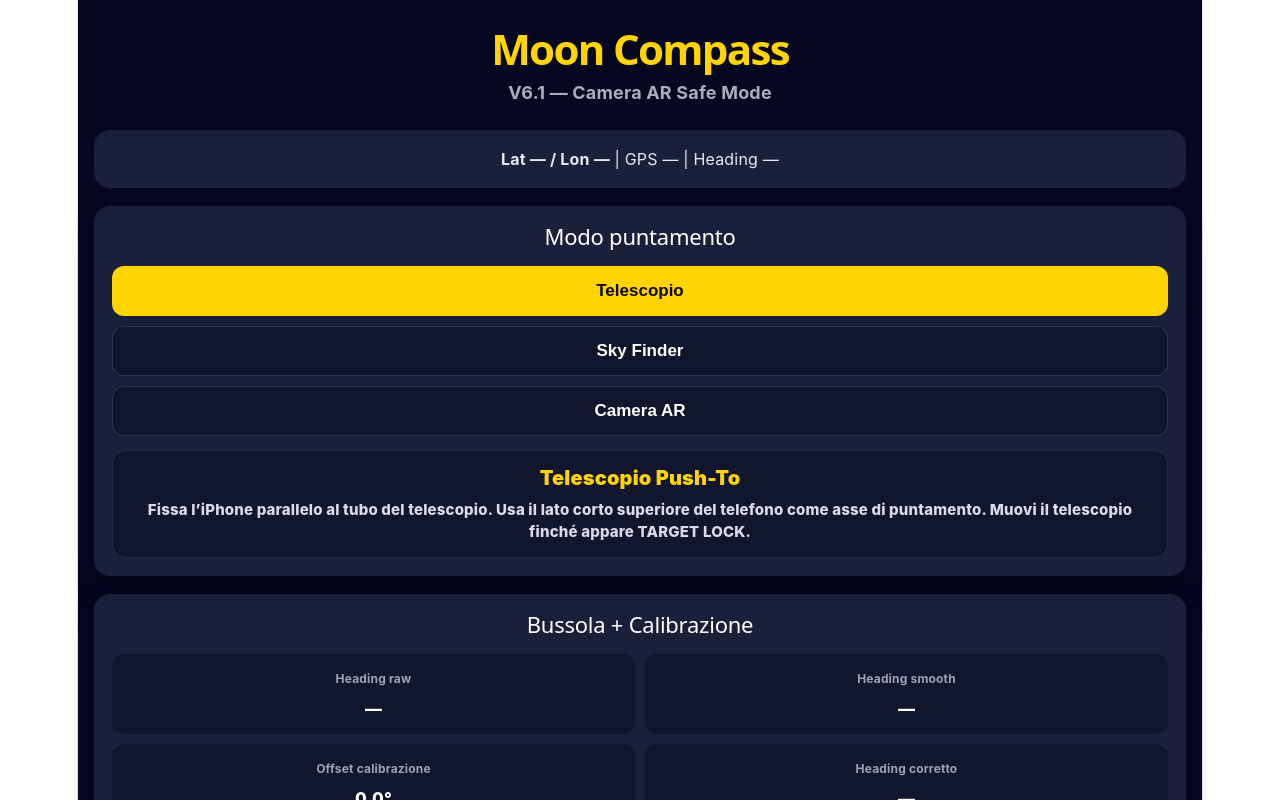
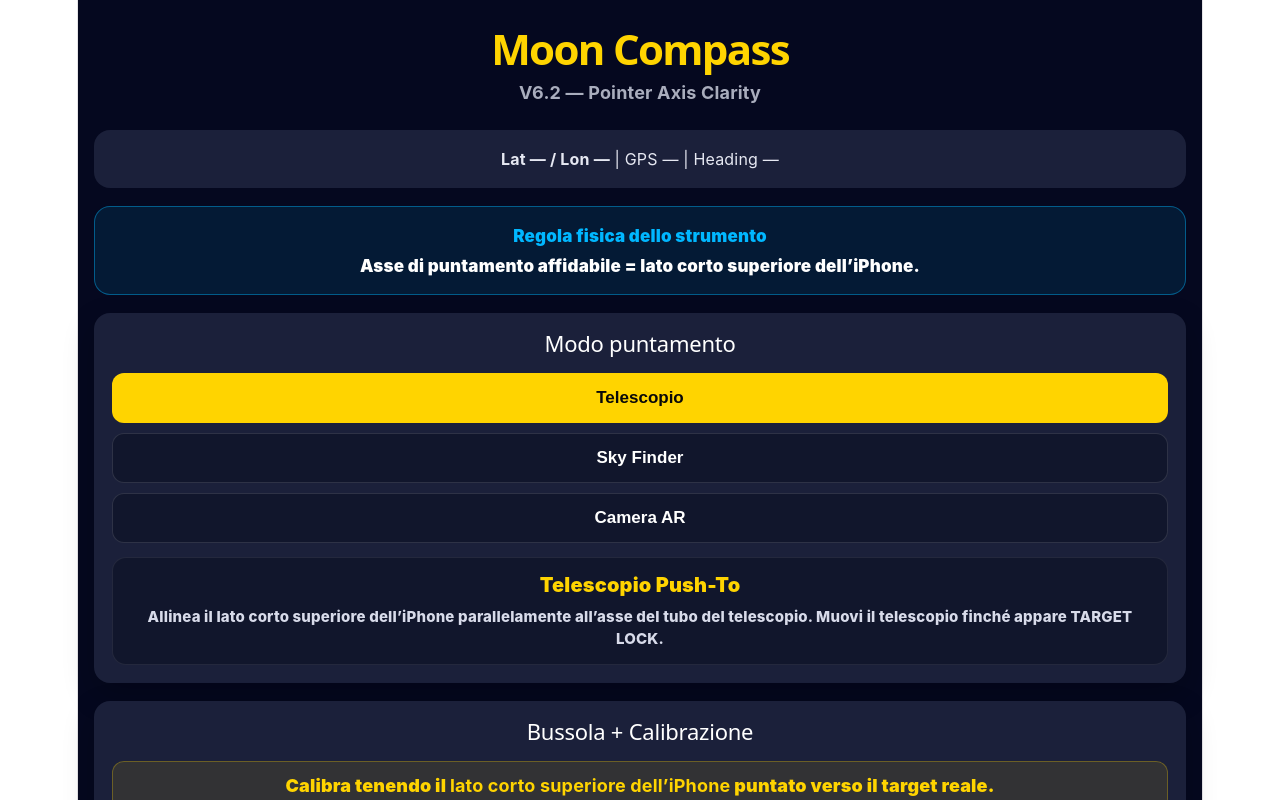
Before and after one commit to riccihc-369/astro-pons, a React (Vite) app: page / in a window 1280 px wide. Shown: the top 800 px of the page. Built offline with nearby package versions, Linux system fonts and the light colour scheme; no server answers.

Commit message:
Clarify pointer axis V6.2

```diff
--- a/src/App.tsx
+++ b/src/App.tsx
@@ -70,6 +70,9 @@
 const OFFSET_KEY = "astroPons.compassOffsetDeg";
 const FORECAST_HOURS = 12;
 const FORECAST_STEP_MINUTES = 15;
+
+const POINTER_AXIS =
+  "Asse di puntamento affidabile = lato corto superiore dell’iPhone.";
 
 const SKY_BODIES: SkyBody[] = [
   { body: Body.Sun, label: "Sole" },
@@ -218,13 +221,13 @@
   }
 
   if (correctedHeading === null) {
-    return "Attiva la bussola per sapere se stai guardando nella direzione giusta.";
+    return "Attiva la bussola per sapere dove punta il lato corto superiore dell’iPhone.";
   }
 
   const delta = normalize180(target.azimuth - correctedHeading);
 
   if (Math.abs(delta) <= 8) {
-    return "Sei orientato nella zona giusta. Ora cerca alla quota indicata.";
+    return "Il lato corto superiore dell’iPhone è orientato nella zona giusta. Ora cerca alla quota indicata.";
   }
 
   if (delta > 0) {
@@ -931,7 +934,7 @@
 
     if (aimMode !== "telescope") {
       setCalibrationMessage(
-        "La calibrazione affidabile usa la modalità Telescopio Push-To: punta con il lato corto superiore dell’iPhone."
+        "La calibrazione affidabile usa la modalità Telescopio Push-To: punta con il lato corto superiore dell’iPhone verso il target."
       );
       return;
     }
@@ -968,7 +971,7 @@
     setCalibrationMessage(
       `Calibrazione salvata su ${selectedTarget.label}: offset ${nextOffset.toFixed(
         1
-      )}°. Usa il lato corto superiore dell’iPhone come asse di puntamento.`
+      )}°. ${POINTER_AXIS}`
     );
   }
 
@@ -982,7 +985,7 @@
     setCameraError(null);
 
     if (aimMode !== "camera") {
-      setCameraError("Passa alla modalità Camera AR sperimentale.");
+      setCameraError("Passa alla modalità Camera AR Preview.");
       return;
     }
 
@@ -1050,26 +1053,26 @@
   function aimModeTitle(mode: AimMode): string {
     if (mode === "telescope") return "Telescopio Push-To";
     if (mode === "skyfinder") return "Sky Finder";
-    return "Camera AR Safe Mode";
+    return "Camera AR Preview";
   }
 
   function aimModeDescription(mode: AimMode): string {
     if (mode === "telescope") {
-      return "Fissa l’iPhone parallelo al tubo del telescopio. Usa il lato corto superiore del telefono come asse di puntamento. Muovi il telescopio finché appare TARGET LOCK.";
+      return "Allinea il lato corto superiore dell’iPhone parallelamente all’asse del tubo del telescopio. Muovi il telescopio finché appare TARGET LOCK.";
     }
 
     if (mode === "skyfinder") {
-      return "Per occhio nudo: l’app ti dice in quale direzione guardare e a che altezza cercare il target. Non richiede camera né fissaggio al telescopio.";
-    }
-
-    return "Preview sperimentale con camera posteriore. Non dichiara più TARGET LOCK perché l’asse ottico della fotocamera non è ancora calibrato separatamente.";
+      return "Per occhio nudo: la freccia blu indica dove punta il lato corto superiore dell’iPhone. Ruota il corpo/telefono finché la freccia si avvicina al target.";
+    }
+
+    return "Camera solo preview. Il puntamento affidabile resta sul lato corto superiore dell’iPhone: la camera non è ancora un asse ottico calibrato.";
   }
 
   return (
     <main style={styles.page}>
       <section style={styles.header}>
         <h1 style={styles.title}>Moon Compass</h1>
-        <p style={styles.subtitle}>V6.1 — Camera AR Safe Mode</p>
+        <p style={styles.subtitle}>V6.2 — Pointer Axis Clarity</p>
       </section>
 
       <section style={styles.statusCard}>
@@ -1085,6 +1088,11 @@
         {gps.error && <p style={styles.error}>{gps.error}</p>}
       </section>
 
+      <section style={styles.axisCard}>
+        <div style={styles.axisTitle}>Regola fisica dello strumento</div>
+        <div style={styles.axisText}>{POINTER_AXIS}</div>
+      </section>
+
       <section style={styles.card}>
         <h2 style={styles.sectionTitle}>Modo puntamento</h2>
 
@@ -1128,6 +1136,11 @@
 
       <section style={styles.card}>
         <h2 style={styles.sectionTitle}>Bussola + Calibrazione</h2>
+
+        <div style={styles.calibrationHint}>
+          Calibra tenendo il <strong>lato corto superiore dell’iPhone</strong>{" "}
+          puntato verso il target reale.
+        </div>
 
         <div style={styles.grid2}>
           <Info label="Heading raw" value={formatDeg(orientation.rawHeading)} />
@@ -1215,7 +1228,7 @@
             </div>
 
             <div style={styles.skyMetric}>
-              <span>Bussola</span>
+              <span>Bussola corretta</span>
               <strong>{formatDeg(correctedHeading)}</strong>
             </div>
 
@@ -1256,15 +1269,16 @@
         </section>
       ) : aimMode === "camera" && !isGuidanceDisabled ? (
         <section style={styles.cameraSafeCard}>
-          <h2 style={styles.sectionTitle}>Camera AR Safe Mode</h2>
+          <h2 style={styles.sectionTitle}>Camera AR Preview</h2>
 
           <div style={styles.targetName}>
             Target: <strong>{selectedTarget?.label ?? "—"}</strong>
           </div>
 
           <div style={styles.noticeBox}>
-            Preview camera attiva. Il marker è solo indicativo: non rappresenta
-            ancora una calibrazione reale dell’asse ottico della fotocamera.
+            Camera solo preview. Il puntamento affidabile resta sul{" "}
+            <strong>lato corto superiore dell’iPhone</strong>. La camera non è
+            ancora asse ottico calibrato.
           </div>
 
           <div style={styles.cameraSafeGrid}>
@@ -1291,7 +1305,7 @@
 
           <div style={styles.cameraSafeWarning}>
             Per puntamento affidabile usa <strong>Telescopio Push-To</strong>.
-            La vera Camera AR arriverà con calibrazione camera separata.
+            Allinea sempre il lato corto superiore dell’iPhone all’asse desiderato.
           </div>
         </section>
       ) : isGuidanceDisabled ? (
@@ -1347,9 +1361,9 @@
           </div>
 
           <div style={styles.noticeBox}>
-            Punta con il <strong>lato corto superiore dell’iPhone</strong>. Se
-            usi il telescopio, fissa l’iPhone parallelo al tubo e calibra nella
-            stessa posizione d’uso.
+            Allinea il <strong>lato corto superiore dell’iPhone</strong>{" "}
+            parallelamente all’asse del tubo del telescopio. Muovi il telescopio
+            finché appare <strong>TARGET LOCK</strong>.
           </div>
 
           {telescopeTargetLock ? (
@@ -1502,6 +1516,12 @@
               dichiarato in questa modalità.
             </p>
 
+            <div style={styles.noticeBox}>
+              Puntamento sempre riferito al{" "}
+              <strong>lato corto superiore dell’iPhone</strong>. La camera è
+              solo una preview.
+            </div>
+
             {isStandalone && (
               <div style={styles.noticeBox}>
                 Modalità App iPhone rilevata. Se la camera non parte, apri Astro
@@ -1552,6 +1572,7 @@
                 <div style={styles.arInstruction}>
                   <span style={styles.arPreviewText}>Preview indicativa</span>
                   <span>Asse camera non calibrato</span>
+                  <span>Punta reale: lato superiore iPhone</span>
                 </div>
               </div>
             </div>
@@ -1640,6 +1661,10 @@
         )}
       </div>
 
+      <div style={styles.radarPointerLegend}>
+        Freccia blu = lato corto superiore dell’iPhone.
+      </div>
+
       <div style={styles.radarLegend}>
         <span>
           <strong>Centro</strong> = alto
@@ -1696,6 +1721,26 @@
     color: "#e6e8f2",
     fontSize: 16,
   },
+  axisCard: {
+    background: "rgba(0,183,255,0.10)",
+    border: "1px solid rgba(0,183,255,0.42)",
+    borderRadius: 16,
+    padding: 16,
+    marginBottom: 18,
+    textAlign: "center",
+  },
+  axisTitle: {
+    color: "#00b7ff",
+    fontSize: 17,
+    fontWeight: 1000,
+    marginBottom: 6,
+  },
+  axisText: {
+    color: "#ffffff",
+    fontSize: 17,
+    fontWeight: 900,
+    lineHeight: 1.35,
+  },
   card: {
     background: "#1b203a",
     borderRadius: 16,
@@ -1783,6 +1828,17 @@
     lineHeight: 1.45,
     fontWeight: 800,
     textAlign: "center",
+  },
+  calibrationHint: {
+    background: "rgba(255,212,0,0.10)",
+    border: "1px solid rgba(255,212,0,0.28)",
+    color: "#ffd400",
+    borderRadius: 12,
+    padding: 12,
+    fontWeight: 900,
+    textAlign: "center",
+    lineHeight: 1.35,
+    marginBottom: 14,
   },
   skyFinderCard: {
     background: "#101d2d",
@@ -1950,6 +2006,17 @@
     fontWeight: 1000,
     textShadow: "0 2px 8px rgba(0,0,0,0.9)",
     zIndex: 4,
+  },
+  radarPointerLegend: {
+    background: "rgba(0,183,255,0.12)",
+    border: "1px solid rgba(0,183,255,0.35)",
+    color: "#00b7ff",
+    borderRadius: 12,
+    padding: 10,
+    fontSize: 14,
+    fontWeight: 1000,
+    textAlign: "center",
+    marginBottom: 8,
   },
   radarLegend: {
     display: "grid",
@@ -2372,7 +2439,7 @@
     borderRadius: 14,
     padding: 14,
     color: "#ffd400",
-    fontSize: 22,
+    fontSize: 20,
     fontWeight: 1000,
     textAlign: "center",
   },
```
